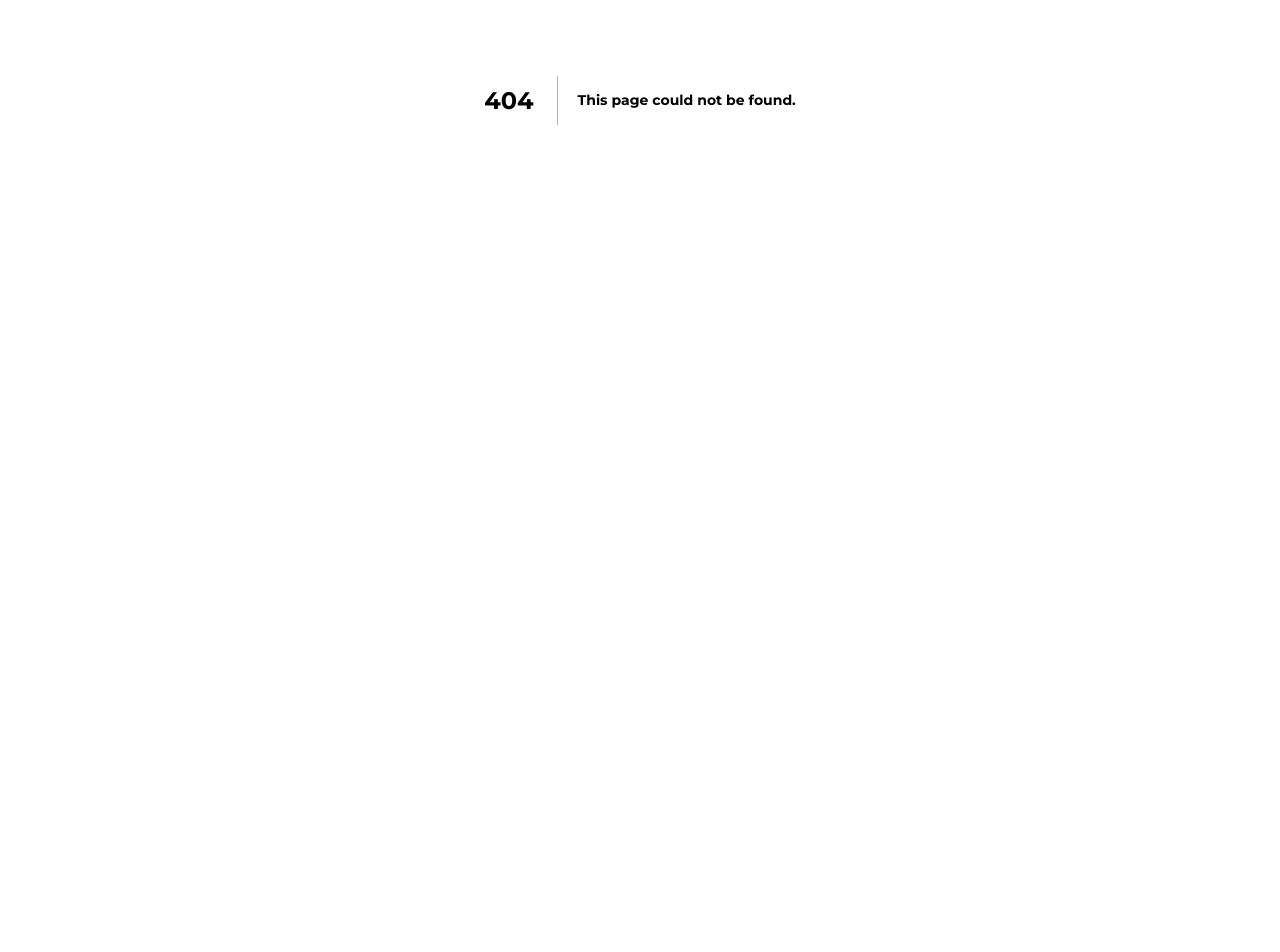
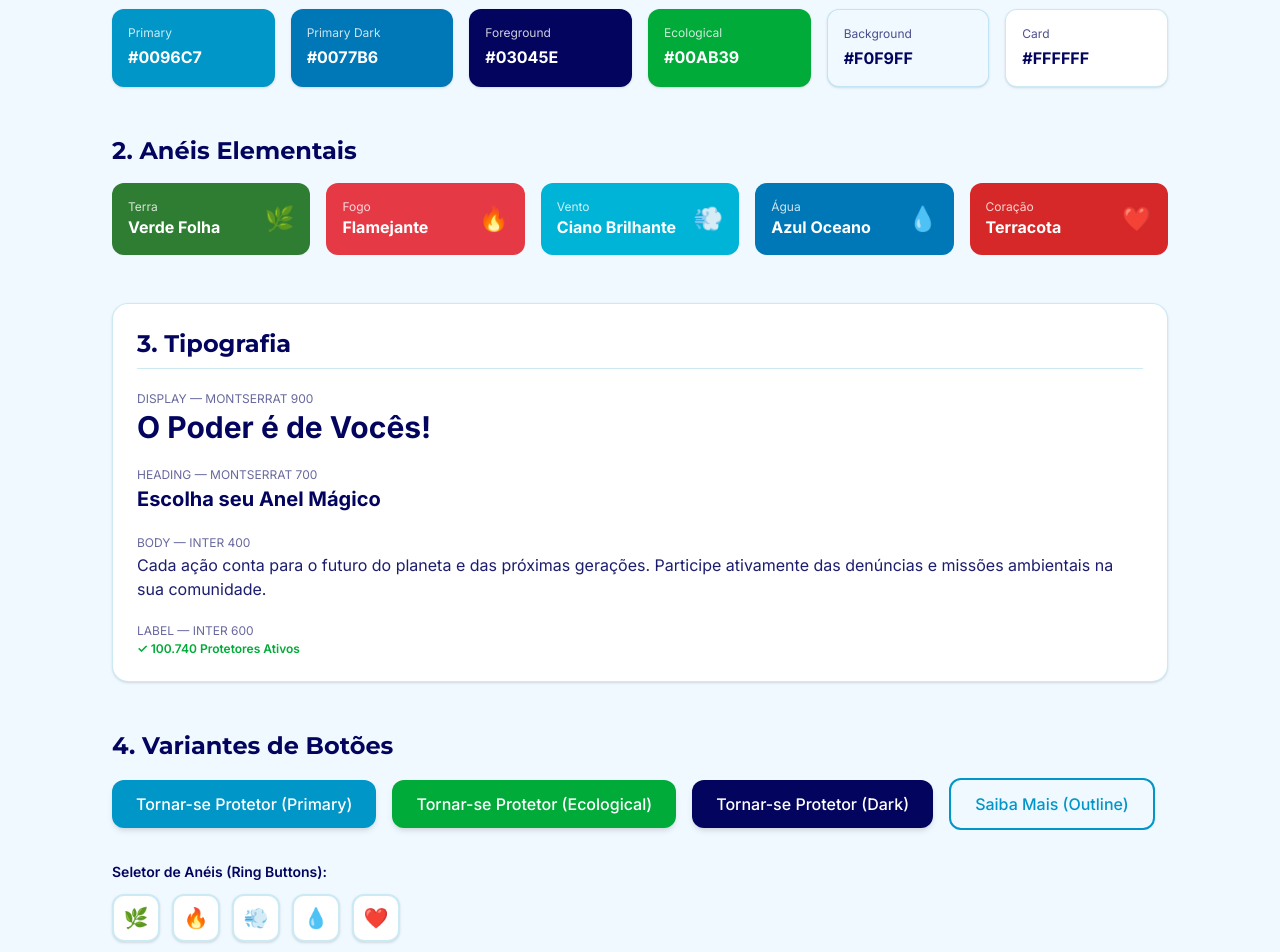
Before and after one commit to Patrick-Fim/Projeto-de-Desenvolvimento-Web, a Next.js app: page /estilo in a window 1280 px wide. Before the commit this address had no page. Shown: the part 300-1252 px from the top of the page. Before the commit the page ends 800 px from the top, so only its background shows below. Built offline with nearby package versions, Linux system fonts and the light colour scheme.

Commit message:
feat: adiciona página de guia de estilos com cores, tipografia e botões

```diff
--- /dev/null
+++ b/src/app/estilo/page.jsx
@@ -0,0 +1,158 @@
+export default function GuiaDeEstilosPage() {
+  return (
+    <main className="min-h-screen p-6 md:p-12 space-y-12 max-w-6xl mx-auto">
+      {/* Cabeçalho */}
+      <header className="border-b border-primary/20 pb-6">
+        <span className="text-xs font-semibold tracking-wider uppercase text-accent bg-accent/10 px-3 py-1 rounded-full">
+          ✓ Guia de Estilo Protetores da Terra
+        </span>
+        <h1 className="text-4xl md:text-5xl font-extrabold text-foreground mt-3">
+          O Poder é de Vocês!
+        </h1>
+        <p className="text-foreground/70 mt-2 max-w-2xl">
+          Página de validação dos tokens de design, tipografia (Montserrat + Inter), paleta do Capitão Planeta e Anéis Elementais.
+        </p>
+      </header>
+
+      {/* Seção 1: Paleta de Cores Principais */}
+      <section className="space-y-4">
+        <h2 className="text-2xl font-bold">1. Cores Principais (Capitão Planeta)</h2>
+        <div className="grid grid-cols-2 sm:grid-cols-3 lg:grid-cols-6 gap-4">
+          <div className="p-4 rounded-xl bg-primary text-white shadow-sm">
+            <p className="text-xs opacity-80">Primary</p>
+            <p className="font-bold mt-1">#0096C7</p>
+          </div>
+          <div className="p-4 rounded-xl bg-primary-dark text-white shadow-sm">
+            <p className="text-xs opacity-80">Primary Dark</p>
+            <p className="font-bold mt-1">#0077B6</p>
+          </div>
+          <div className="p-4 rounded-xl bg-foreground text-white shadow-sm">
+            <p className="text-xs opacity-80">Foreground</p>
+            <p className="font-bold mt-1">#03045E</p>
+          </div>
+          <div className="p-4 rounded-xl bg-accent text-white shadow-sm">
+            <p className="text-xs opacity-80">Ecological</p>
+            <p className="font-bold mt-1">#00AB39</p>
+          </div>
+          <div className="p-4 rounded-xl bg-background border border-border shadow-sm">
+            <p className="text-xs text-foreground/70">Background</p>
+            <p className="font-bold text-foreground mt-1">#F0F9FF</p>
+          </div>
+          <div className="p-4 rounded-xl bg-card border border-border shadow-sm">
+            <p className="text-xs text-foreground/70">Card</p>
+            <p className="font-bold text-foreground mt-1">#FFFFFF</p>
+          </div>
+        </div>
+      </section>
+
+      {/* Seção 2: Os 5 Anéis Elementais */}
+      <section className="space-y-4">
+        <h2 className="text-2xl font-bold">2. Anéis Elementais</h2>
+        <div className="grid grid-cols-1 sm:grid-cols-2 lg:grid-cols-5 gap-4">
+          <div className="p-4 rounded-xl bg-ring-earth text-white flex items-center justify-between">
+            <div>
+              <p className="text-xs opacity-80">Terra</p>
+              <p className="font-bold">Verde Folha</p>
+            </div>
+            <span className="text-2xl">🌿</span>
+          </div>
+
+          <div className="p-4 rounded-xl bg-ring-fire text-white flex items-center justify-between">
+            <div>
+              <p className="text-xs opacity-80">Fogo</p>
+              <p className="font-bold">Flamejante</p>
+            </div>
+            <span className="text-2xl">🔥</span>
+          </div>
+
+          <div className="p-4 rounded-xl bg-ring-wind text-white flex items-center justify-between">
+            <div>
+              <p className="text-xs opacity-80">Vento</p>
+              <p className="font-bold">Ciano Brilhante</p>
+            </div>
+            <span className="text-2xl">💨</span>
+          </div>
+
+          <div className="p-4 rounded-xl bg-ring-water text-white flex items-center justify-between">
+            <div>
+              <p className="text-xs opacity-80">Água</p>
+              <p className="font-bold">Azul Oceano</p>
+            </div>
+            <span className="text-2xl">💧</span>
+          </div>
+
+          <div className="p-4 rounded-xl bg-ring-heart text-white flex items-center justify-between">
+            <div>
+              <p className="text-xs opacity-80">Coração</p>
+              <p className="font-bold">Terracota</p>
+            </div>
+            <span className="text-2xl">❤️</span>
+          </div>
+        </div>
+      </section>
+
+      {/* Seção 3: Tipografia */}
+      <section className="space-y-4 bg-card p-6 rounded-2xl border border-border shadow-sm">
+        <h2 className="text-2xl font-bold border-b border-border pb-2">3. Tipografia</h2>
+
+        <div>
+          <span className="text-xs text-foreground/60 uppercase">Display — Montserrat 900</span>
+          <p className="text-3xl font-extrabold text-foreground">O Poder é de Vocês!</p>
+        </div>
+
+        <div>
+          <span className="text-xs text-foreground/60 uppercase">Heading — Montserrat 700</span>
+          <p className="text-xl font-bold text-foreground">Escolha seu Anel Mágico</p>
+        </div>
+
+        <div>
+          <span className="text-xs text-foreground/60 uppercase">Body — Inter 400</span>
+          <p className="text-base text-foreground/90">
+            Cada ação conta para o futuro do planeta e das próximas gerações. Participe ativamente das denúncias e missões ambientais na sua comunidade.
+          </p>
+        </div>
+
+        <div>
+          <span className="text-xs text-foreground/60 uppercase">Label — Inter 600</span>
+          <p className="text-xs font-semibold text-accent">✓ 100.740 Protetores Ativos</p>
+        </div>
+      </section>
+
+      {/* Seção 4: Botões e Interações */}
+      <section className="space-y-4">
+        <h2 className="text-2xl font-bold">4. Variantes de Botões</h2>
+        <div className="flex flex-wrap gap-4 items-center">
+          <button className="bg-primary hover:bg-primary-dark text-white font-medium px-6 py-3 rounded-xl transition-all shadow-md active:scale-95">
+            Tornar-se Protetor (Primary)
+          </button>
+
+          <button className="bg-accent hover:opacity-90 text-white font-medium px-6 py-3 rounded-xl transition-all shadow-md active:scale-95">
+            Tornar-se Protetor (Ecological)
+          </button>
+
+          <button className="bg-foreground hover:bg-black text-white font-medium px-6 py-3 rounded-xl transition-all shadow-md active:scale-95">
+            Tornar-se Protetor (Dark)
+          </button>
+
+          <button className="border-2 border-primary text-primary hover:bg-primary/10 font-medium px-6 py-3 rounded-xl transition-all active:scale-95">
+            Saiba Mais (Outline)
+          </button>
+        </div>
+
+        <div className="pt-4">
+          <p className="text-sm font-semibold mb-3">Seletor de Anéis (Ring Buttons):</p>
+          <div className="flex gap-3">
+            {['🌿', '🔥', '💨', '💧', '❤️'].map((icon, index) => (
+              <button
+                key={index}
+                className="w-12 h-12 bg-card border-2 border-border hover:border-primary rounded-xl flex items-center justify-center text-xl shadow-sm hover:scale-105 transition-all"
+              >
+                {icon}
+              </button>
+            ))}
+          </div>
+        </div>
+      </section>
+    </main>
+  );
+}
```
